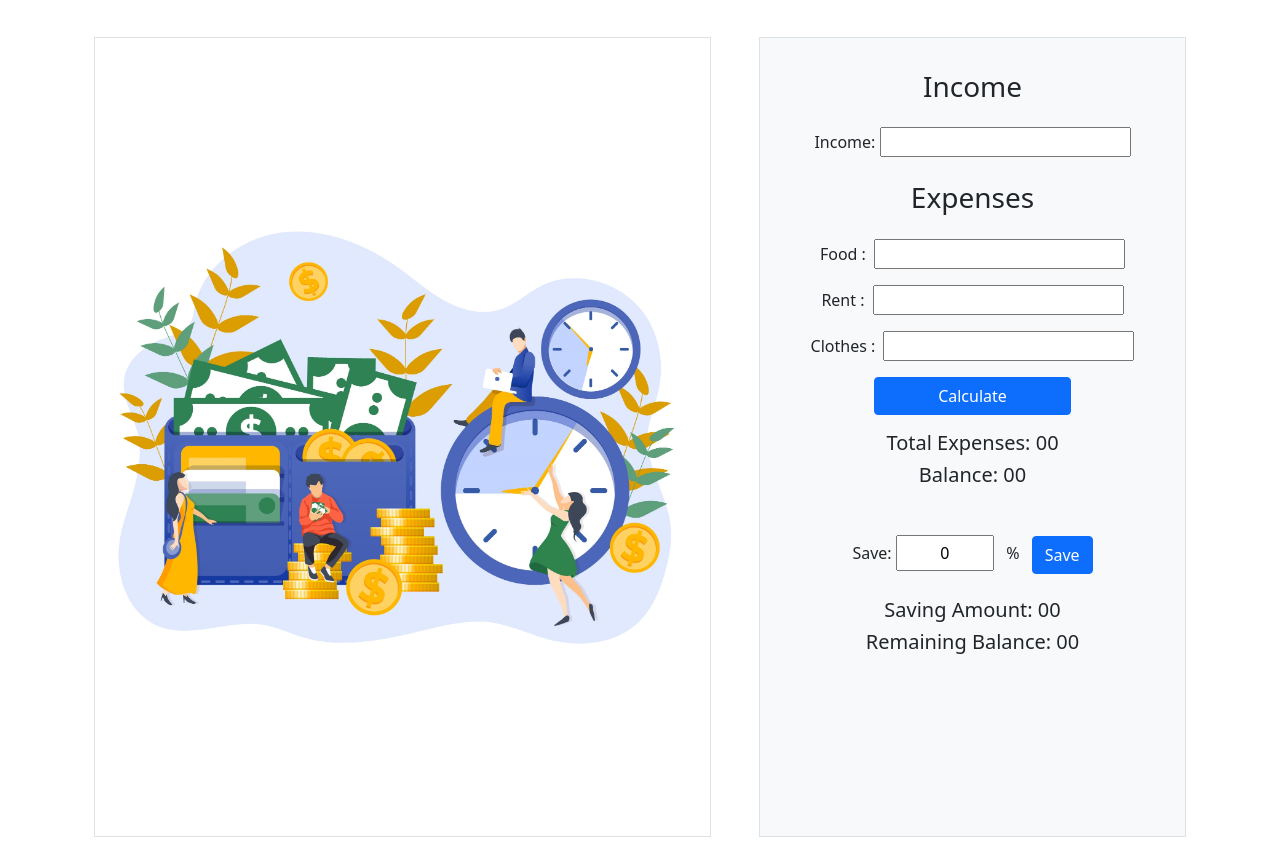
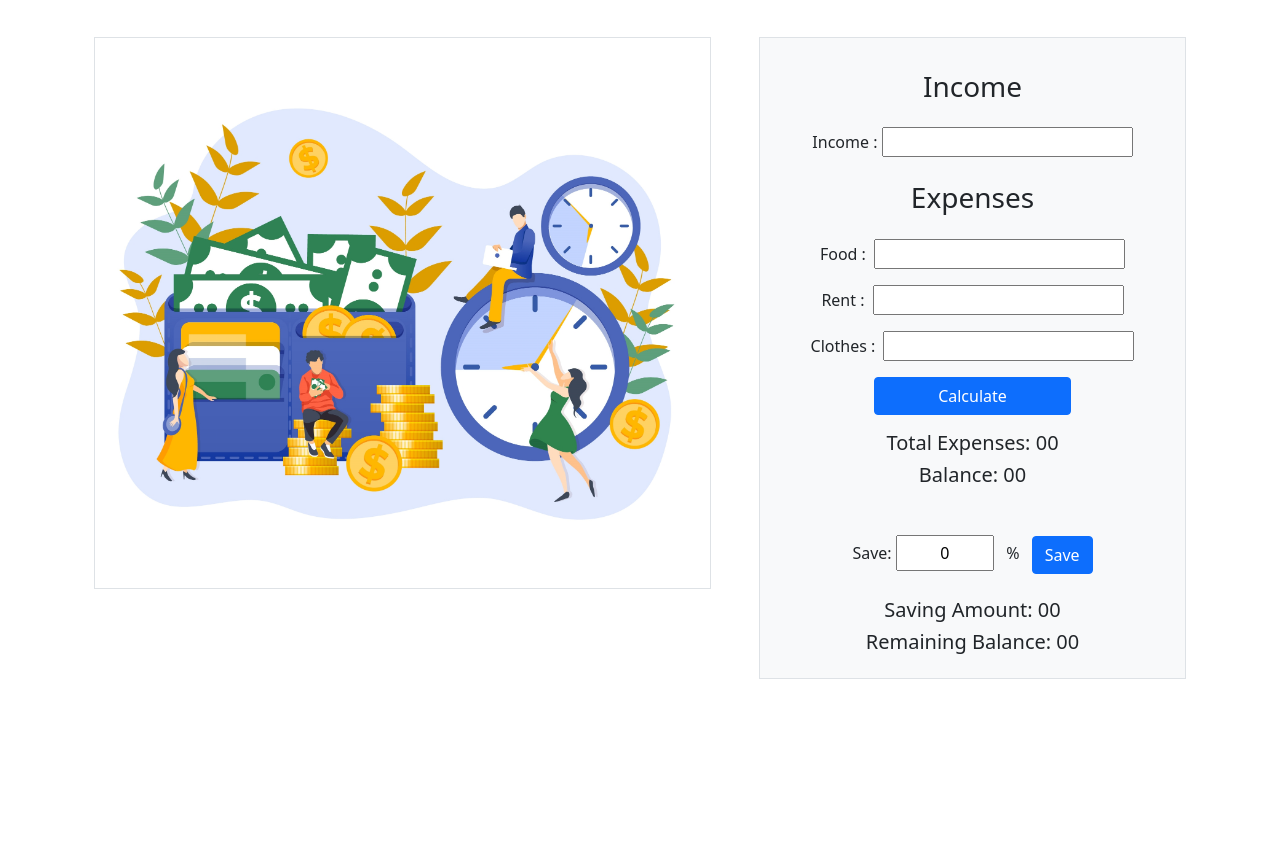
Before and after one commit to neel123go/money-master-assignment, a plain HTML site: page index.html in a window 1280 px wide. Shown: the part 53-914 px from the top of the page. After the commit the page ends 800 px from the top, so only its background shows below. Drawn offline with nearby package versions, Linux system fonts and the light colour scheme.

Commit message:
deleled external css file & change somethings

```diff
--- a/index.html
+++ b/index.html
@@ -9,25 +9,25 @@
     <!-- Bootstrap CSS Link -->
     <link href="https://cdn.jsdelivr.net/npm/bootstrap@5.1.3/dist/css/bootstrap.min.css" rel="stylesheet"
         integrity="sha384-1BmE4kWBq78iYhFldvKuhfTAU6auU8tT94WrHftjDbrCEXSU1oBoqyl2QvZ6jIW3" crossorigin="anonymous">
-    <!-- External CSS Link -->
-    <link rel="stylesheet" href="style.css">
 </head>
 
 <body>
 
     <div class="container px-4">
         <h3 class="text-center my-3">Calculation Of Monthly Money</h3>
-        <div class="row gx-5">
-            <div class="col-12 col-lg-7">
-                <div class="border left-part my-4 d-flex justify-content-center align-items-center">
+        <div class="row gx-5 nokol">
+            <!-- Left Side Section -->
+            <div class="col-12 col-lg-7 left-part">
+                <div class="border  my-4 d-flex justify-content-center align-items-center">
                     <img src="images/left-part-img.jpg" class="img-fluid" alt="">
                 </div>
             </div>
-            <div class="col-12 col-lg-5">
-                <div class="p-3 border bg-light text-center right-part my-4">
+            <!-- Right Side Section -->
+            <div class="col-12 col-lg-5 right-part">
+                <div class="p-3 border bg-light text-center  my-4">
                     <p id="error-msg" class="text-danger fs-5"></p>
                     <h3 class="mb-4">Income</h3>
-                    <span>Income: </span>
+                    <span>Income : </span>
                     <input id="income-input-field" type="text" class="px-2">
 
                     <h3 class="mt-4">Expenses</h3>
--- a/money-calculation.js
+++ b/money-calculation.js
@@ -1,11 +1,11 @@
 const errorTextField = document.getElementById('error-msg');
 
-// function for get input value
+// function for getting input value
 function getInputValue(id) {
     const inputField = document.getElementById(id + '-input-field');
     if (inputField.value == "") {
         errorTextField.innerText = 'Field must not be empty';
-    } else if (isNaN(inputField.value)) {
+    } else if (isNaN(inputField.value) === true) {
         errorTextField.innerText = 'Please, Enter numeric value';
     } else if (inputField.value < 0) {
         errorTextField.innerText = 'Please, Enter any positive numeric value';
@@ -15,14 +15,15 @@ function getInputValue(id) {
     }
 }
 
-// function for calculating balance and expenses
+// function for calculating total expenses & balance
 function calculate() {
     const incomeInputValue = parseFloat(getInputValue('income'));
     const foodInputValue = parseFloat(getInputValue('food'));
     const rentInputValue = parseFloat(getInputValue('rent'));
     const clothesInputValue = parseFloat(getInputValue('clothes'));
     const totalExpenses = foodInputValue + rentInputValue + clothesInputValue;
-    if (!isNaN(totalExpenses)) {
+
+    if (incomeInputValue > 0 && totalExpenses > 0) {
         if (incomeInputValue >= totalExpenses) {
             const balance = incomeInputValue - totalExpenses;
             document.getElementById('total-expenses').innerText = totalExpenses;
@@ -35,7 +36,7 @@ function calculate() {
     }
 }
 
-// function for calculate saving money
+// function for calculating saving money
 document.getElementById('save-btn').addEventListener('click', function () {
     const saveMoneyPercentageValue = parseFloat(getInputValue('money-save'));
     if (!isNaN(saveMoneyPercentageValue)) {
--- a/style.css
+++ /dev/null
@@ -1,15 +0,0 @@
-.left-part{
-    height: 100vh;
-}
-.right-part{
-    height: 100vh;
-}
-
-@media screen and (max-width: 991px){
-    .right-part{
-        height: auto;
-    }
-    .left-part{
-        height: auto;
-    }
-}
```
